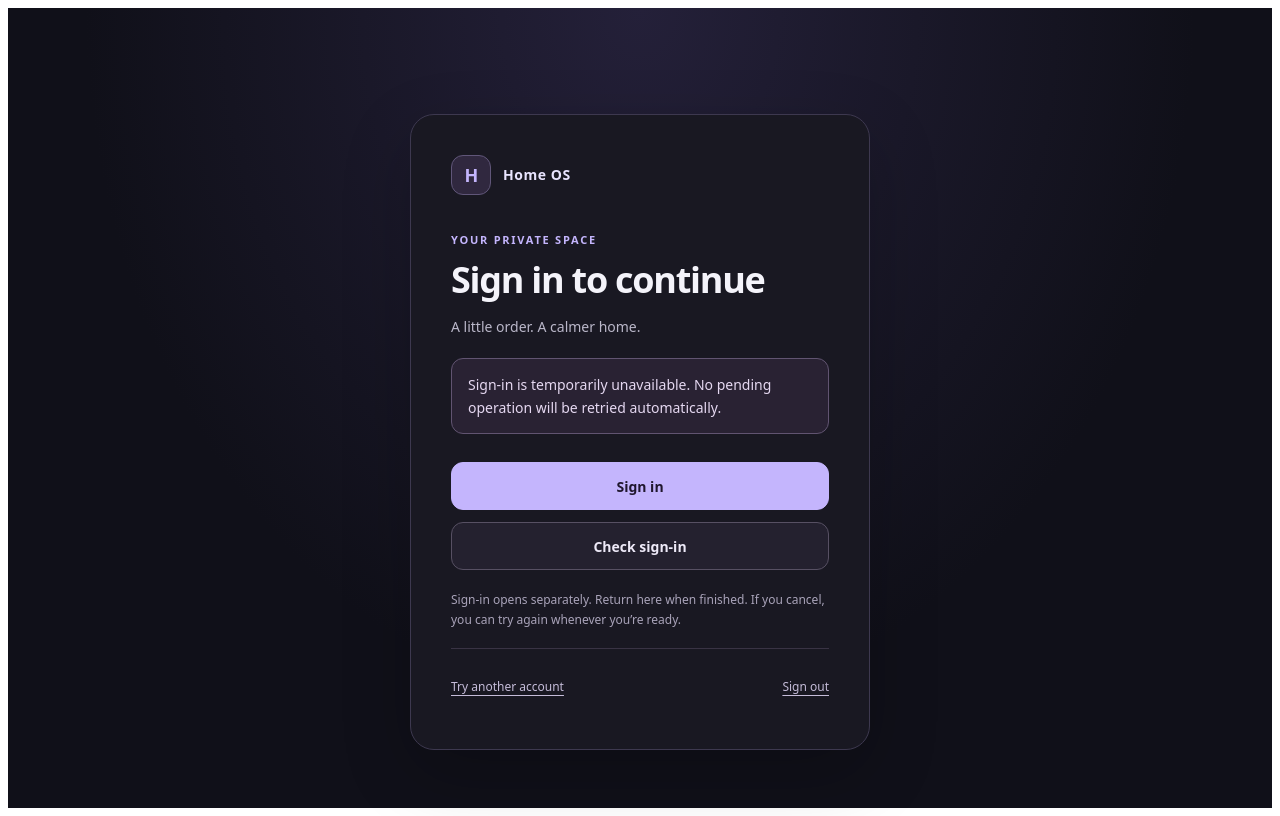
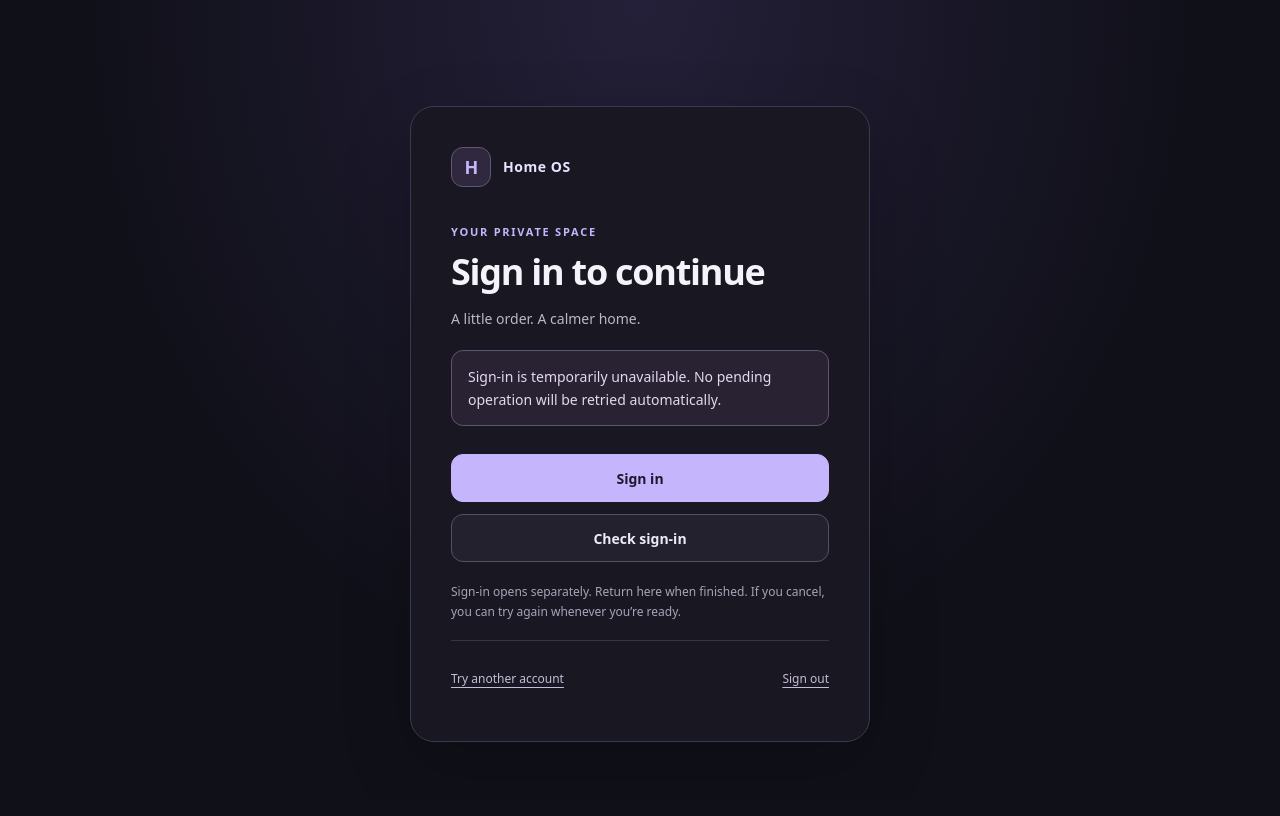
Before and after one commit to rogandev/home-os, a React (Vite) app: page / in a window 1280 px wide. Built offline with nearby package versions, Linux system fonts and the light colour scheme; no server answers.

Commit message:
style: remove default page margin only while sign-in is visible

```diff
--- a/src/signin.css
+++ b/src/signin.css
@@ -1,3 +1,4 @@
+body:has(.signin-shell){margin:0;background:#101019}
 /* Scoped to the locked entry screen; never changes the signed-in application. */
 .signin-shell{--signin-accent:#c4b5fd;box-sizing:border-box;min-height:100svh;display:grid;place-items:center;padding:clamp(24px,6vw,72px) max(20px,env(safe-area-inset-right)) max(24px,env(safe-area-inset-bottom)) max(20px,env(safe-area-inset-left));background:radial-gradient(ellipse at 50% 0%,#242039 0%,#101019 62%);color:#f4f3fa;font:400 16px/1.6 ui-sans-serif,system-ui,-apple-system,BlinkMacSystemFont,"Segoe UI",sans-serif;text-align:left;color-scheme:dark}
 .signin-shell *{box-sizing:border-box}
```
